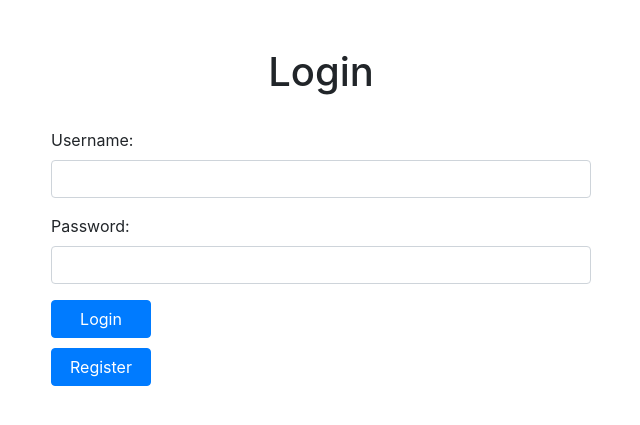
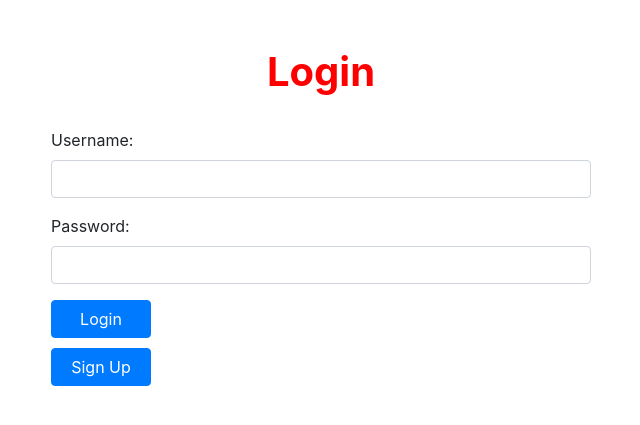
Before and after one commit to Nandakumar7328/production, a Django app: page /login/ in a window 1280 px wide. Shown: the top 425 px of the page, without its empty margins (319-959 px from the left). Run offline with Django 4.2, Linux system fonts and the light colour scheme; some libraries are stand-ins or nearby versions.

Commit message:
add stylig

```diff
--- a/templates/register/register.html
+++ b/templates/register/register.html
@@ -22,7 +22,7 @@
     <div class="container">
         <div class="row">
           <div class="col-md-12 col-centered">
-            <h1 class="mt-5 mb-3">Register</h1>
+            <h1 class="mt-5 mb-3" style='color:red; font-weight:bold;'>Register</h1>
           </div>
         </div>
         <div class="row">
@@ -41,11 +41,11 @@
                 />
               </div>
               {% if field.errors %} {% for error in field.errors %}
-              <p style="font-size: 13px;">
+              <p style="font-size: 13px; color:red;">
                 {{ error|escape }}
               </p>
               {% endfor %} {% endif %} {% endfor %}
-              <button type="submit" class="btn btn-primary mt-2">Register</button>
+              <button type="submit" class="btn btn-primary mt-2" >Register</button>
             </form>
           </div>
         </div>
--- a/templates/registration/login.html
+++ b/templates/registration/login.html
@@ -22,7 +22,7 @@
     <div class="container">
       <div class="row">
         <div class="col-md-12 col-centered">
-          <h1 class="mt-5 mb-3">Login</h1>
+          <h1 class="mt-5 mb-3" style='color:red; font-weight:bold;'>Login</h1>
         </div>
       </div>
       <div class="row">
@@ -51,14 +51,14 @@
               />
             </div>
             {% if form.non_field_errors %} {% for error in form.non_field_errors %}
-            <p style="font-size: 13px;">
+            <p style="font-size: 13px; color:red;">
               {{ error|escape }}
             </p>
             {% endfor %} {% endif %}
             <button type="submit" class="btn btn-primary">Login</button>
 
           </form>
-          <a href='/register'><button class="btn btn-primary register">Register</button></a>
+          <a href='/register'><button class="btn btn-primary register">Sign Up</button></a>
         </div>
       </div>
     </div>
```
Also changed, not shown: db.sqlite3.
